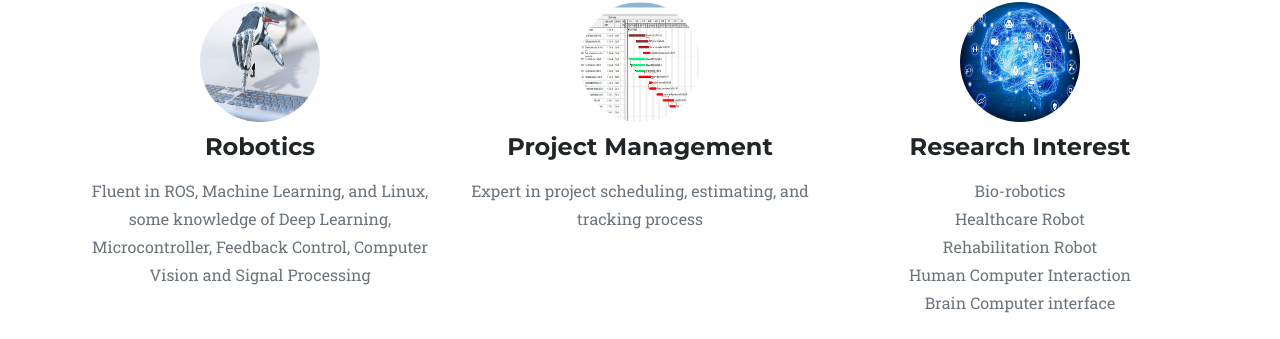
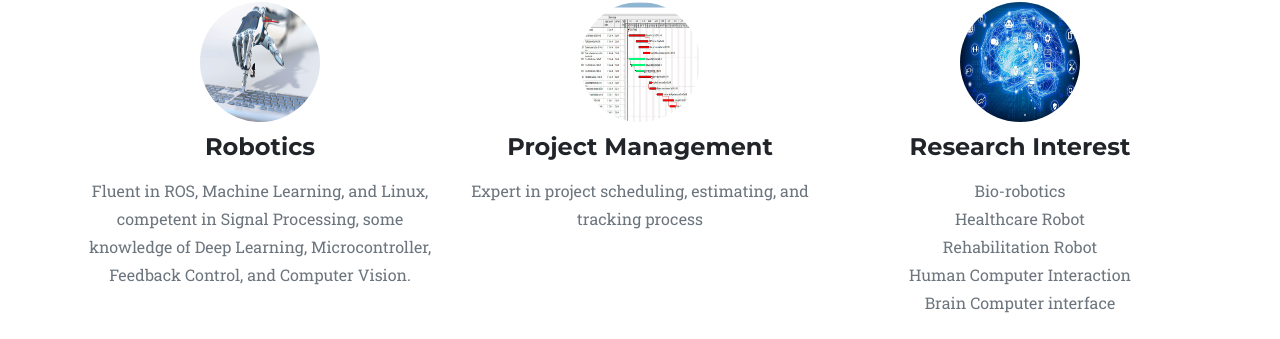
Before and after one commit to mushenghe/mushenghe.github.io, a plain HTML site: page index.html in a window 1280 px wide. Shown: the part 1524-1863 px from the top of the page. Drawn offline with Linux system fonts and the light colour scheme; a web font is replaced by a local one.

Commit message:
edit skills

```diff
--- a/index.html
+++ b/index.html
@@ -104,7 +104,7 @@
               <img class="mx-auto rounded-circle" src="img/skills/microcontroller.jpeg" alt="" width="120" height="120">
             </span>
             <h4 class="service-heading">Robotics</h4>
-            <p class="text-muted">Fluent in ROS, Machine Learning, and Linux, some knowledge of Deep Learning, Microcontroller, Feedback Control, Computer Vision and Signal Processing</p>
+            <p class="text-muted">Fluent in ROS, Machine Learning, and Linux, competent in Signal Processing, some knowledge of Deep Learning, Microcontroller, Feedback Control, and Computer Vision.</p>
           </div>
           <div class="col-md-4">
             <span class="fa-stack fa-4x">
```
